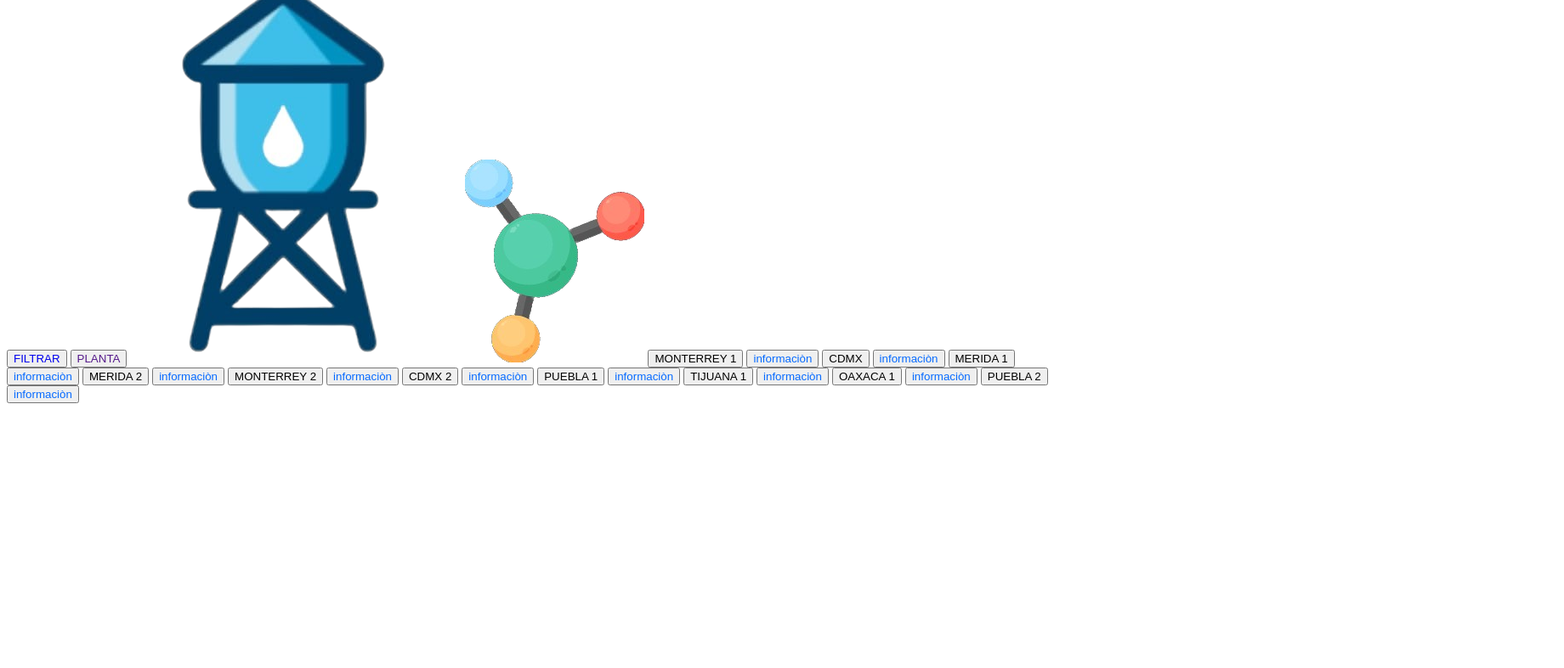
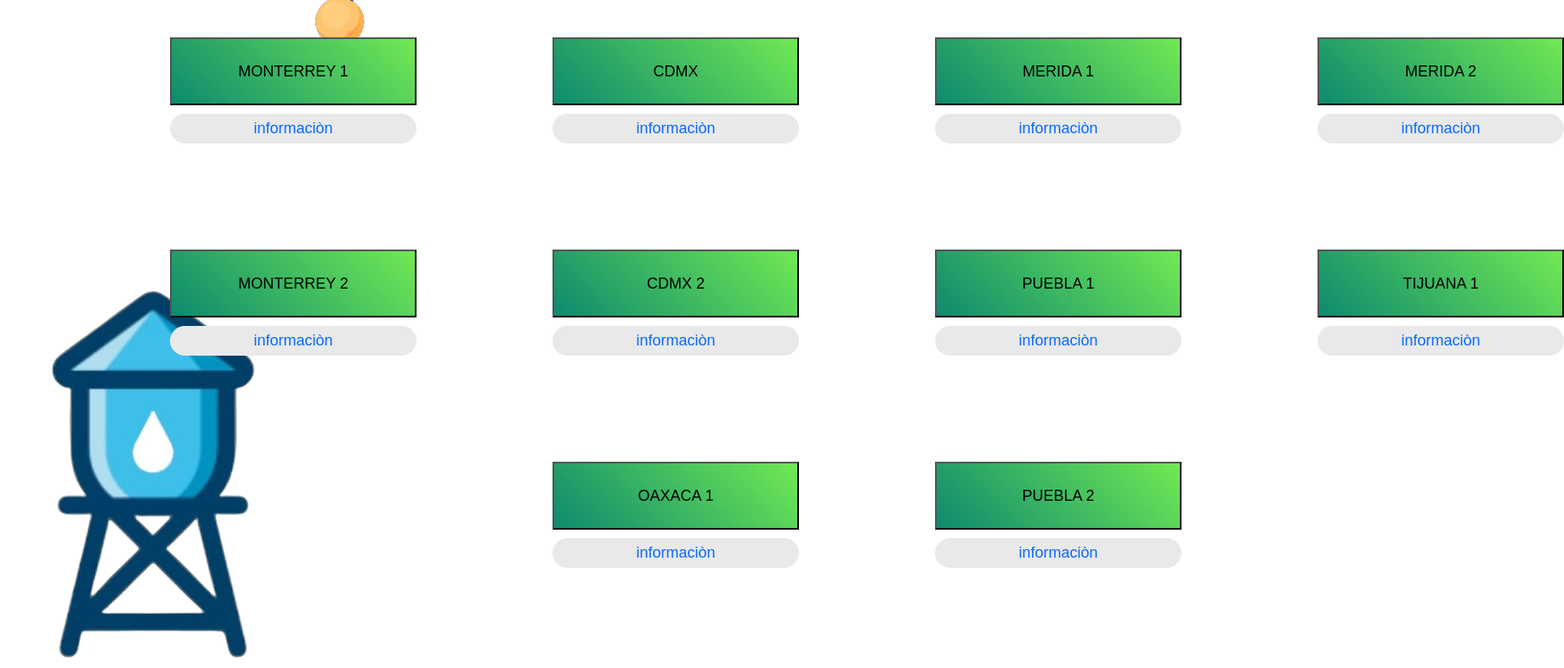
Before and after one commit to yizuz1717/yizuz1717.github.io, a plain HTML site: page index.html in a window 1280 px wide. Shown: the part 166-953 px from the top of the page at 85% size, 1840 px wide, since content can reach past the window. Before the commit the page ends 800 px from the top, so only its background shows below. Drawn offline with Linux system fonts and the light colour scheme.

Commit message:
Update index.html

```diff
--- a/index.html
+++ b/index.html
@@ -2,7 +2,7 @@
 <html>
 <head>
     <title>MENU</title>
-	<link rel="stylesheet" type="text/css" href="menu1.css">
+	<link rel="stylesheet" type="text/css" href="menu.css">
     <link rel="icon" href="icono.png">
 </head>
 <body>
```
